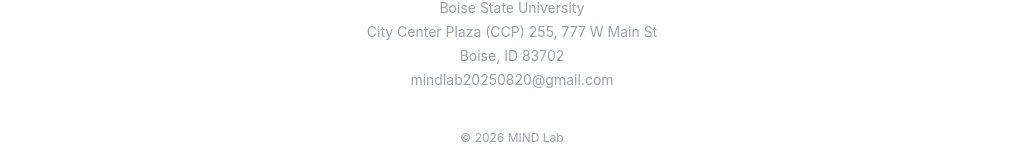
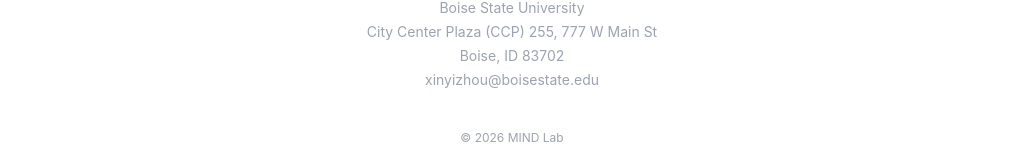
Before and after one commit to MINDLab25/lab-website, a Next.js app: page / in a window 1280 px wide. Shown: the part 4940-5101 px from the top of the page, without its empty margins (128-1151 px from the left). Built offline with nearby package versions, Linux system fonts and the light colour scheme.

Commit message:
Update contact email and join link in site.ts to reflect new address

```diff
--- a/src/data/site.ts
+++ b/src/data/site.ts
@@ -20,7 +20,7 @@
     "We welcome self-motivated doctoral, master's, and undergraduate students who are passionate about AI, data science, and human-centered computing.",
     "Please briefly tell us about yourself, your interests, and how your background aligns with our work, and send us your transcript and CV/resume.",
   ],
-  email: "mindlab20250820@gmail.com",
+  email: "xinyizhou@boisestate.edu",
   phone: "(208) 426-5766",
   address: "Boise, ID 83702",
   room: "City Center Plaza (CCP) 255, 777 W Main St",
@@ -29,7 +29,7 @@
   linkedin: "https://www.linkedin.com", // TODO: add lab LinkedIn URL
   googleScholar: "",
   joinLink:
-    "https://mail.google.com/mail/?view=cm&to=mindlab20250820@gmail.com&su=Prospective%20Student%20Inquiry",
+    "https://mail.google.com/mail/?view=cm&to=xinyizhou@boisestate.edu&su=Prospective%20Student%20Inquiry",
 };
 
 // ──────────────────────────────────────────────────────────
```
